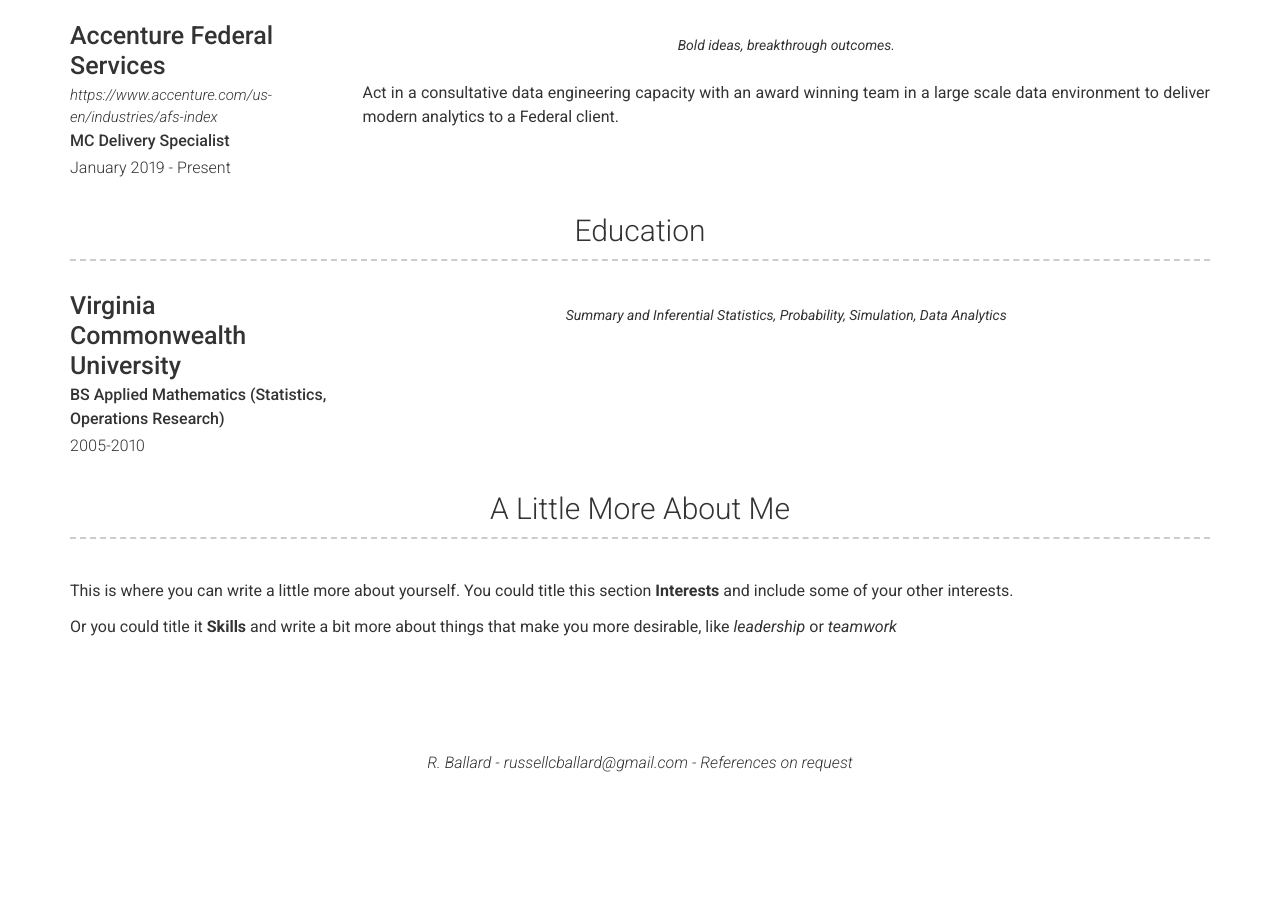
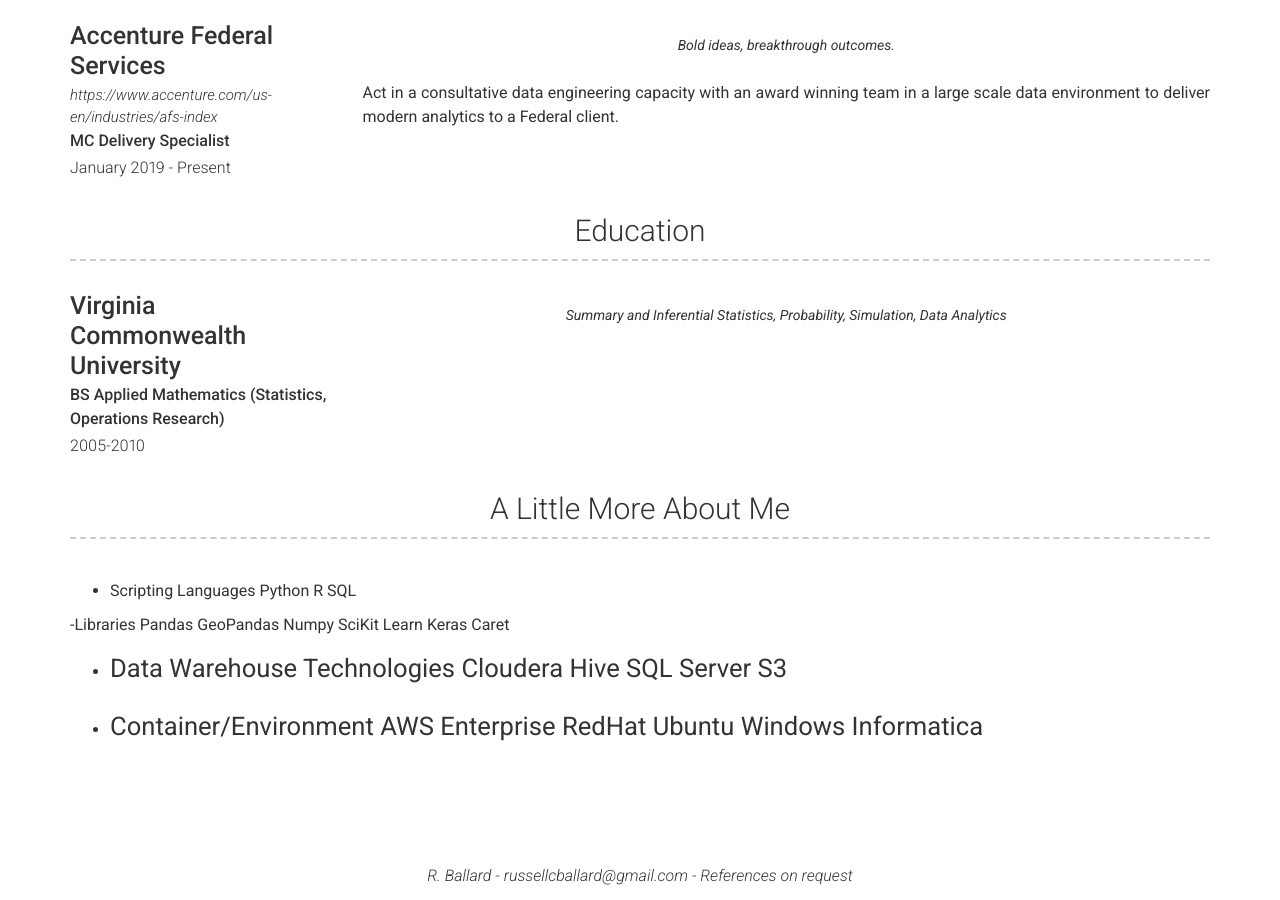
Before and after one commit to r-ballard/r-ballard.github.io, a Jekyll site: the page built from index.md, in a window 1280 px wide and 900 px high, scrolled down 870 px. Built offline with Jekyll 4.4.1, drawn with Linux system fonts in a browser that asks for light colours; nearby versions of some CDN libraries; before the commit the page ends 1657 px from its top, so only the background shows below that.

Commit message:
Update skills

```diff
--- a/_config.yml
+++ b/_config.yml
@@ -50,9 +50,31 @@
 # More Section
 # more_title: A Little More About Me #(Use this to override about more section title)
 more_content: | # this will include new lines to allow paragraphs
-  This is where you can write a little more about yourself. You could title this section **Interests** and include some of your other interests.
+  - Scripting Languages
+    Python
+    R
+    SQL
 
-  Or you could title it **Skills** and write a bit more about things that make you more desirable, like *leadership* or *teamwork*
+  -Libraries
+  Pandas
+  GeoPandas
+  Numpy
+  SciKit Learn
+  Keras
+  Caret
+
+  - Data Warehouse Technologies
+  Cloudera
+  Hive
+  SQL Server
+  S3
+
+  - Container/Environment
+  AWS
+  Enterprise RedHat
+  Ubuntu
+  Windows
+  Informatica
 
 # Footer
 footer_show_references: true
```
